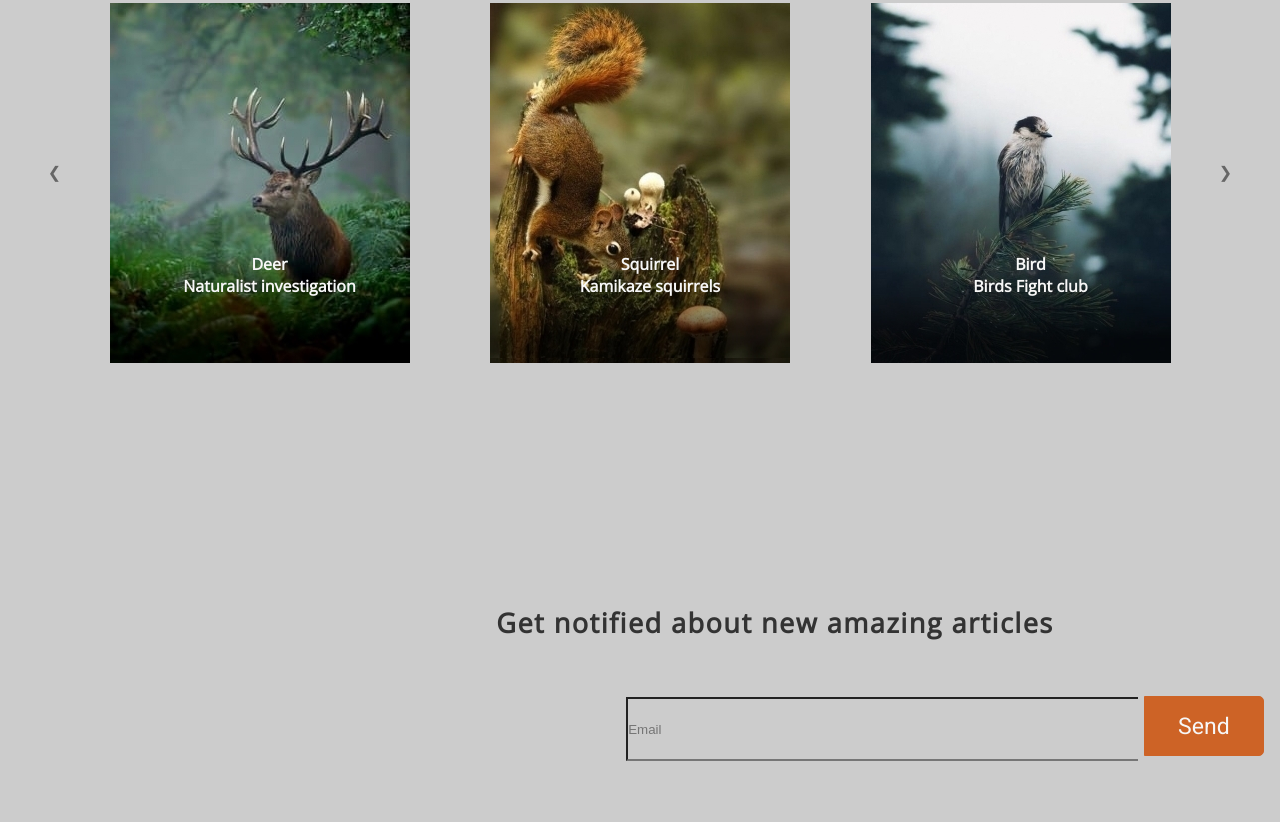
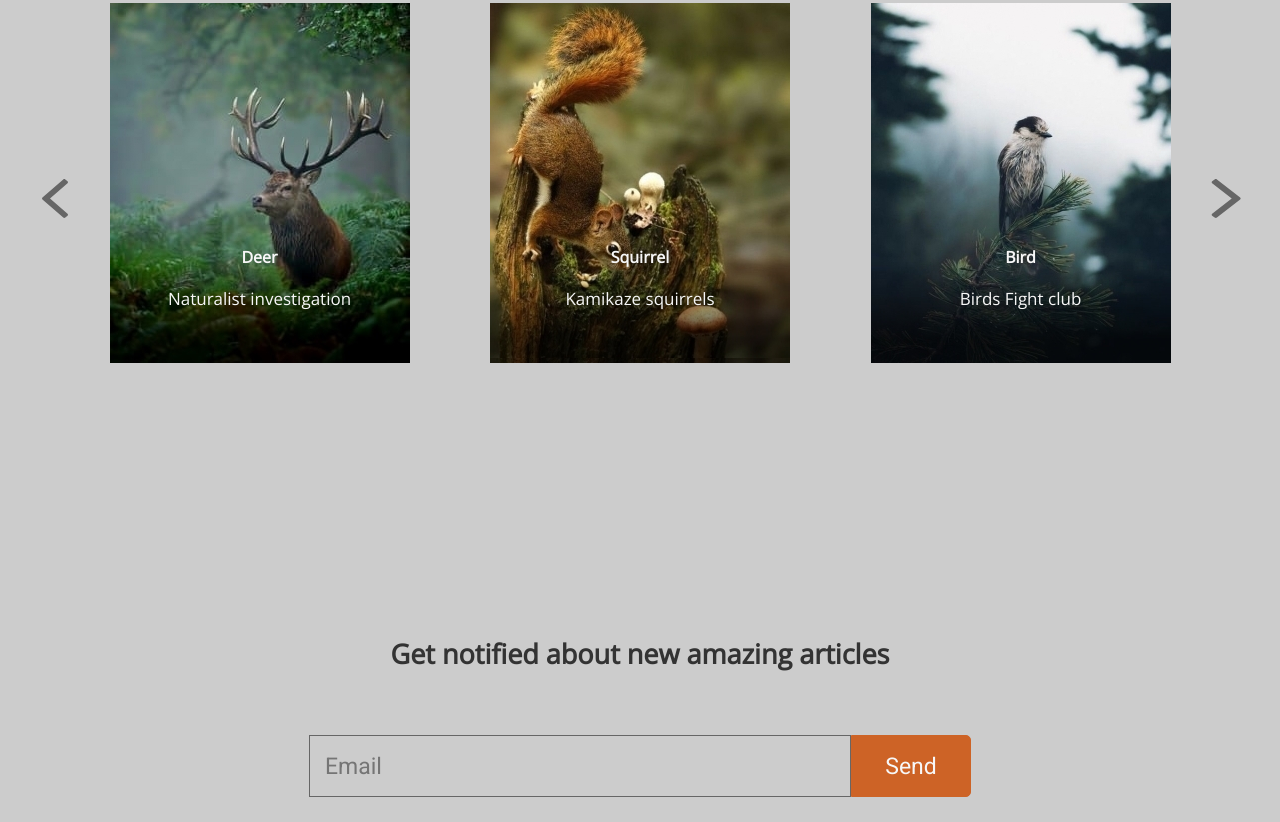
Before and after one commit to nadezdatsygankova/Wildlife, a plain HTML site: page index.html in a window 1280 px wide. Shown: the part 1138-1960 px from the top of the page. Drawn offline with nearby package versions, Linux system fonts and the light colour scheme.

Commit message:
Add files via upload

```diff
--- a/css/styles.css
+++ b/css/styles.css
@@ -35,6 +35,7 @@ a {
 .navigation {
   display: flex;
   justify-content: flex-start;
+
 }
 
 .icon {
@@ -92,14 +93,12 @@ a {
 
 }
 
-.name {
-  width: 199px;
-  height: 72px;
+h1 {
   letter-spacing: 2px;
   font-size: 48px;
   color: #CD6326;
   font-family: 'Open Sans', sans-serif;
-  margin-top: 105px;
+  text-align: left;
 }
 
 
@@ -107,9 +106,19 @@ a {
   position: relative;
 }
 
-h4{
-    font-family: 'Open Sans';
+.descriptionImg{
   position: absolute;
+  width: 100%;
+  display: flex;
+  flex-direction: column;
+  align-items: center;
+  bottom: 39px;
+  left: 0;
+}
+
+h4 {
+  font-family: 'Open Sans';
+
   top: 250px;
   left: 10px;
   width:100%;
@@ -124,7 +133,7 @@ h4{
   font-size: 18px;
   line-height: 27px;
   color: #F7F7F7;
-
+  text-align: left;
 }
 
 .donateButton {
@@ -199,20 +208,25 @@ h4{
 }
 
 .inputSection {
-  font-family: Roboto;
-  font-size: 23px;
-  width: 750px;
-  margin-left: 350px;
-  margin-top: 55px;
+
+  display: flex;
+  justify-content: center;
+  align-items: center;
+  margin-top: 61px;
+  padding-top: 220px;
 }
 
 .searchFind {
   width: 510px;
   height: 60px;
   background-color: #CCCCCC;
-  padding: 0;
-  border-right: 0;
-
+  font-weight: 400;
+    font-size: 23px;
+    font-style: normal;
+    line-height: 26.95px;
+    color: #666666;
+    border: 1px solid #666666;
+    padding: 0 15px;
 }
 
 .searchSubmit {
@@ -221,15 +235,16 @@ h4{
   background: #CD6326;
   border: 1px solid #CD6326;
   border-radius: 0px 5px 5px 0px;
-  font-family: Roboto;
   color: #F7F7F7;
+  align-items: center;
+  font-family: 'Roboto';
   font-size: 23px;
-  margin: 0;
-  padding: 0;
+  line-height: 27px;
+  justify-content: center;
 }
 
 .footer {
-  padding-top: 120px;
+  padding-top: 220px;
   padding-left: 21px;
   background-image: url("../img/footer.jfif");
   background-repeat: no-repeat;
@@ -238,6 +253,7 @@ h4{
   background-size: cover;
   width: 100%;
   background-color: #181617;
+  margin-top: 100px;
 }
 
 .logoF{
@@ -255,13 +271,67 @@ h4{
 }
 
 .footerIc{
-  padding-left: 95px;
+  padding-left: 85px;
+}
+
+.footerMore{
+  padding-right: 65px;
 }
 .social{
-margin:1;
-padding: 0;
+margin:10px;
+padding: 2px;
 }
 
 .LatArticleGet{
   background-color: #cccccc;
+  padding-bottom: 220px;
 }
+
+.get-notified__form {
+  display: flex;
+  justify-content: center;
+  margin-top: 61px;
+}
+
+.get-notified__form input {
+  display: flex;
+  align-items: center;
+  font-family: 'Roboto';
+  font-size: 23px;
+  line-height: 27px;
+}
+.lates-articles__email {
+  height: 60px;
+  width: 510px;
+  color: #666666;
+  background: none;
+  border: 1px solid #666666;
+  padding: 0 15px;
+}
+.lates-articles__submit {
+  width: 120px;
+  justify-content: center;
+  color: #F7F7F7;
+  background: #CD6326;
+  border: 1px solid #CD6326;
+  border-radius: 0px 5px 5px 0px;
+}
+
+.greySection{
+  margin-bottom: 250px;
+}
+
+h3{
+  font-size: 27px;
+  line-height: 40px;
+  text-align: center;
+  color: #333333;
+}
+
+p
+{
+    font-size: 17px;
+    line-height: 27px;
+    text-align: center;
+    color: #F7F7F7;
+}
--- a/index.html
+++ b/index.html
@@ -17,17 +17,12 @@
       <header class="header wraper">
         <div class="colorsection" id="header">
           <div>
-            <div class="menu">
-              <span></span>
-              <span></span>
-              <span></span>
-            </div>
             <nav class="navigation">
               <a href="#header"><img src="img/icon1.svg" alt="icon" class="icon"></a>
               <ul>
-                <li><a href="#header">
-                    <h1 class="logo">Wildlife</h1>
-                  </a></li>
+                <li>
+                  <a href="#header" class="logo">Wildlife</a>
+                </li>
                 <li>
                   <a href="#blog" class="navigText">Blog</a>
                 </li>
@@ -46,8 +41,9 @@
         <div class="wraper">
           <section>
             <h1 class="name">Survival</h1>
-            <p class="content">
-              What this means is that we exist to help protect our environment and do in numbers of ways. You can save the planet by donation.
+            <p class="content">What this means is that we exist to help protect our environment and do in numbers of
+              ways. You can save
+              the planet by donation.
             </p>
             <button type="button" class="donateButton">Donate</button>
           </section>
@@ -64,39 +60,45 @@
         <p class="textArticle">Breaking news from the wild</p>
         <div class="slider ">
 
-          <a href="#!" class="link">❮</a>
+          <a href="#!" class="link"><img src="img/arrow-l.svg" alt="arrowLeft"></a>
           <figure class="image">
             <img src="img/deer.jfif" alt="deer">
-            <h4>Deer <br />Naturalist investigation</h4>
+            <div class="descriptionImg">
+              <h4>Deer </h4>
+              <p>Naturalist investigation</p>
+            </div>
           </figure>
+
+
           <figure class="image">
             <img src="img/squirrel.jfif" alt="squirrel">
-            <h4>Squirrel<br />Kamikaze squirrels</h4>
+            <div class="descriptionImg">
+              <h4>Squirrel</h4>
+              <p>Kamikaze squirrels</p>
+            </div>
           </figure>
           <figure class="image">
             <img src="img/bird.jfif" alt="bird">
-            <h4>Bird<br /> Birds Fight club</h4>
+            <div class="descriptionImg">
+              <h4>Bird </h4>
+              <p>Birds Fight club</p>
+            </div>
+
           </figure>
-          <a href="#!" class="link ">❯</a>
+          <a href="#!" class="link "><img src="img/arrow-r.svg" alt="arrowRight"></a>
         </div>
       </div>
 
 
 
-      <section class="search wraper">
-        <div>
-          <h3 class="searchText">
-            Get notified about new amazing articles
-          </h3>
-        </div>
-        <div class="inputSection">
-          <form action="#">
-            <input type="email" id="emailUser" mame="emailUser" class="searchFind" placeholder="Email">
-            <input type="submit" value="Send" class="searchSubmit">
-          </form>
+      <section class="get-notified">
+        <h3>Get notified about new amazing articles</h3>
+        <form class="get-notified__form">
+          <input class="lates-articles__email" type="text" placeholder="Email">
+          <input class="lates-articles__submit" type="submit" value="Send">
+        </form>
+      </section>
 
-        </div>
-      </section>
     </div>
 
 
@@ -104,16 +106,17 @@
     <footer class="footer ">
       <div class="wraper">
         <nav class="navigation">
-          <a href="#header"><img src="img/icon1.svg" alt="icon" class="iconF"></a>
+          <a href="#header"><img src="img/icon1.svg" alt="icon" class="icon"></a>
           <ul>
             <a href="#header" class="logoF">Wildlife</a>
             <li><a href="#!" class="navigText footerIc">Articles</a></li>
             <li><a href="#!" class="navigText footerIc">About us</a></li>
-            <li><a href="#!" class="navigText footerIc">Learn more</a></li>
+            <li><a href="#!" class="navigText footerIc footerMore">Learn more</a></li>
             <li><a href="" class="navigText social"><img src="img/facebook.svg" alt="facebook"></a></li>
             <li><a href="" class="navigText social"><img src="img/instagram.svg" alt="instagram"></a></li>
             <li><a href="" class="navigText social"><img src="img/p.svg" alt="p"></a></li>
-            <li><a href="https://youtu.be/95P_keNkqME" class="navigText social"><img src="img/youtube.svg" alt="youtube"></a></li>
+            <li><a href="https://youtu.be/95P_keNkqME" class="navigText social"><img src="img/youtube.svg"
+                  alt="youtube"></a></li>
           </ul>
         </nav>
       </div>
```
Also changed, not shown: img/arrow-l.svg (added), img/arrow-r.svg (added), img/header.png (added).
